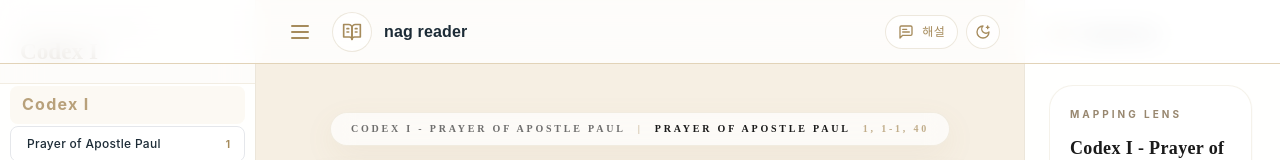
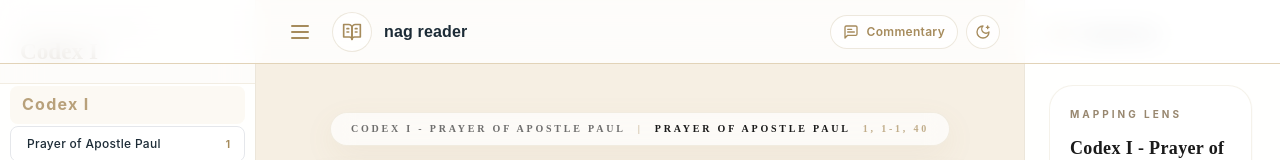
Before and after one commit to concario17-max/nag, a React (Vite) app: page / in a window 1280 px wide. Shown: the top 160 px of the page. Built offline with nearby package versions, Linux system fonts and the light colour scheme; a web font is replaced by a local one.

Commit message:
fix: keep desktop header columns fixed

```diff
--- a/src/components/Header.jsx
+++ b/src/components/Header.jsx
@@ -26,15 +26,15 @@ function createFallbackUIContext() {
   };
 }
 
-function Header({ desktopGridColumns = DESKTOP_FRAME_COLUMNS_DEFAULT }) {
+function Header() {
   const ui = useUI() ?? createFallbackUIContext();
   const ThemeIcon = ui.isDarkMode ? SunMedium : MoonStar;
   const isCommentaryOpen =
     ui.activeRightPanel === 'commentary' || ui.activeDesktopRightPanel === 'commentary';
-  const commentaryLabel = isCommentaryOpen ? '해설 패널 닫기' : '해설 패널 열기';
+  const commentaryLabel = isCommentaryOpen ? 'Hide commentary panel' : 'Show commentary panel';
 
   const desktopHeaderStyle = {
-    '--desktop-frame-columns': desktopGridColumns,
+    '--desktop-frame-columns': DESKTOP_FRAME_COLUMNS_DEFAULT,
   };
 
   return (
@@ -66,14 +66,14 @@ function Header({ desktopGridColumns = DESKTOP_FRAME_COLUMNS_DEFAULT }) {
             aria-label={commentaryLabel}
           >
             <MessageSquareText className="h-4 w-4" />
-            <span className="hidden text-xs font-semibold tracking-wide sm:inline">해설</span>
+            <span className="hidden text-xs font-semibold tracking-wide sm:inline">Commentary</span>
           </button>
 
           <button
             type="button"
             onClick={ui.toggleTheme}
             className="inline-flex items-center justify-center rounded-full border border-gold-primary/20 bg-white/70 p-2 text-gold-primary transition-colors hover:bg-gold-surface dark:border-dark-border/60 dark:bg-dark-surface/60 dark:text-gold-light"
-            aria-label={ui.isDarkMode ? '라이트 모드로 전환' : '다크 모드로 전환'}
+            aria-label={ui.isDarkMode ? 'Switch to light mode' : 'Switch to dark mode'}
           >
             <ThemeIcon className="h-4 w-4" />
           </button>
@@ -108,14 +108,14 @@ function Header({ desktopGridColumns = DESKTOP_FRAME_COLUMNS_DEFAULT }) {
               aria-label={commentaryLabel}
             >
               <MessageSquareText className="h-4 w-4" />
-              <span className="text-xs font-semibold tracking-wide">해설</span>
+              <span className="text-xs font-semibold tracking-wide">Commentary</span>
             </button>
 
             <button
               type="button"
               onClick={ui.toggleTheme}
               className="inline-flex items-center justify-center rounded-full border border-gold-primary/20 bg-white/70 p-2 text-gold-primary transition-colors hover:bg-gold-surface dark:border-dark-border/60 dark:bg-dark-surface/60 dark:text-gold-light"
-              aria-label={ui.isDarkMode ? '라이트 모드로 전환' : '다크 모드로 전환'}
+              aria-label={ui.isDarkMode ? 'Switch to light mode' : 'Switch to dark mode'}
             >
               <ThemeIcon className="h-4 w-4" />
             </button>
```
Also changed, not shown: 1 other file (tests, documents, lock files or other folders).
